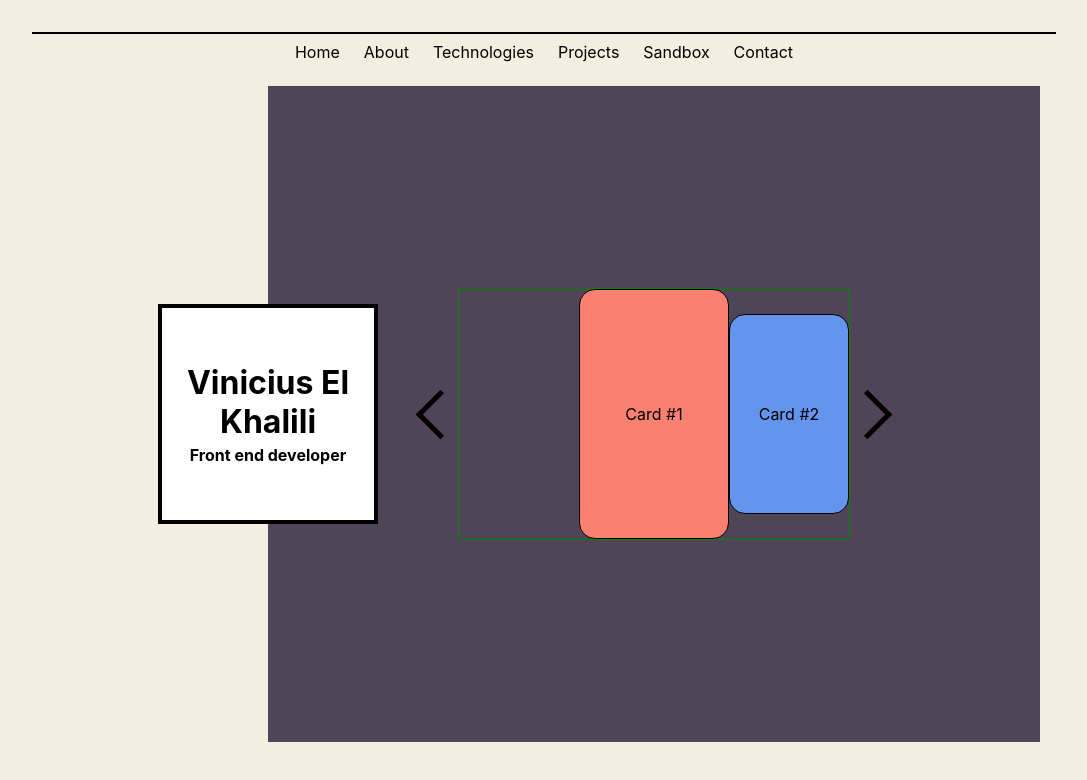
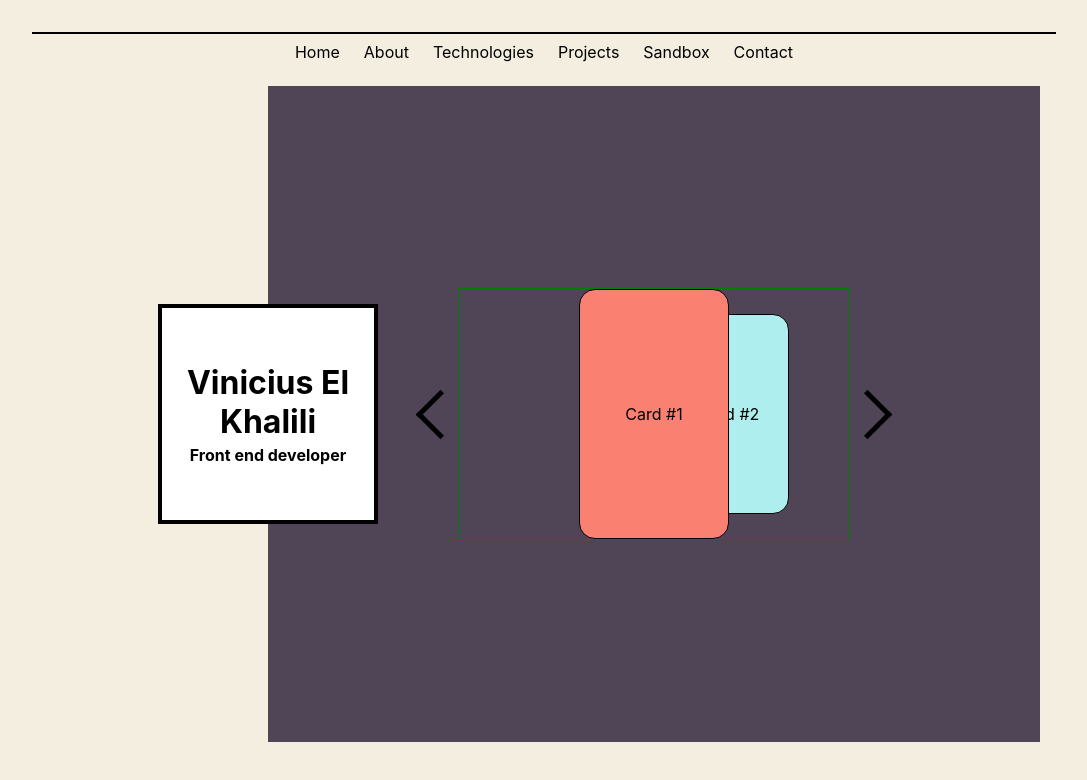
Before and after one commit to vinicius-el-khalili/azalea-two, a Next.js app: page /sandbox in a window 1280 px wide. Shown: the top 780 px of the page, without its empty margins (96-1183 px from the left). Built offline with nearby package versions, Linux system fonts and the light colour scheme.

Commit message:
carousel effect looks ok

```diff
--- a/components/slider/slider.module.scss
+++ b/components/slider/slider.module.scss
@@ -60,9 +60,24 @@ $miniCardHeight: 200px;
 
 }
 
+.minimizeRight{
+
+    background-color: paleturquoise;
+    transform: translateX(-$miniCardWidth/2);
+
+}
+
+.minimizeLeft {
+
+    background-color: slateblue;
+    transform: translateX($miniCardWidth/2);
+
+}
+
 .mainCard {
 
     background-color: salmon;
+    z-index: 1;
 
 }
 
--- a/components/slider/sliderCard/sliderCard.js
+++ b/components/slider/sliderCard/sliderCard.js
@@ -17,9 +17,13 @@ const SliderCard = ({
             :
                 cardNumber === currentCard+1 || cardNumber === currentCard-1
                 ?
-                `${style.cardContainer} ${style.minimizeCard}`
+                    cardNumber === currentCard+1
+                    ?
+                    `${style.cardContainer} ${style.minimizeCard} ${style.minimizeRight}`
+                    :
+                    `${style.cardContainer} ${style.minimizeCard} ${style.minimizeLeft}`
                 :
-                `${style.cardContainer} ${style.invisible} ${style.minimizeCard}`
+                    `${style.cardContainer} ${style.invisible} ${style.minimizeCard}`
             }>
 
             {content}
```
